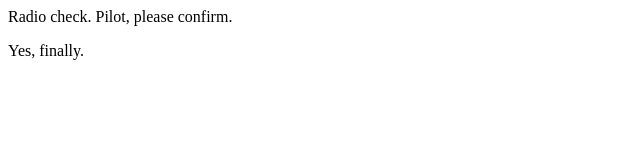
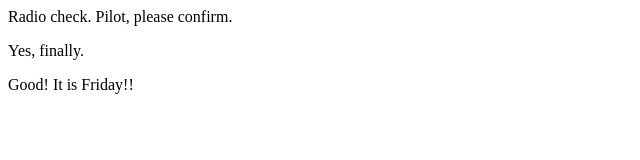
Before and after one commit to joseph10281998/communcation-log1, a plain HTML site: page index.html in a window 1280 px wide. Shown: the whole page, without its empty margins (0-640 px from the left). Drawn offline with Linux system fonts and the light colour scheme.

Commit message:
another line added

```diff
--- a/index.html
+++ b/index.html
@@ -2,5 +2,6 @@
 <body>
    <p>Radio check. Pilot, please confirm.</p>
    <p>Yes, finally.</p>
+   <p>Good! It is Friday!!</p>
 </body>
 </html>
```
